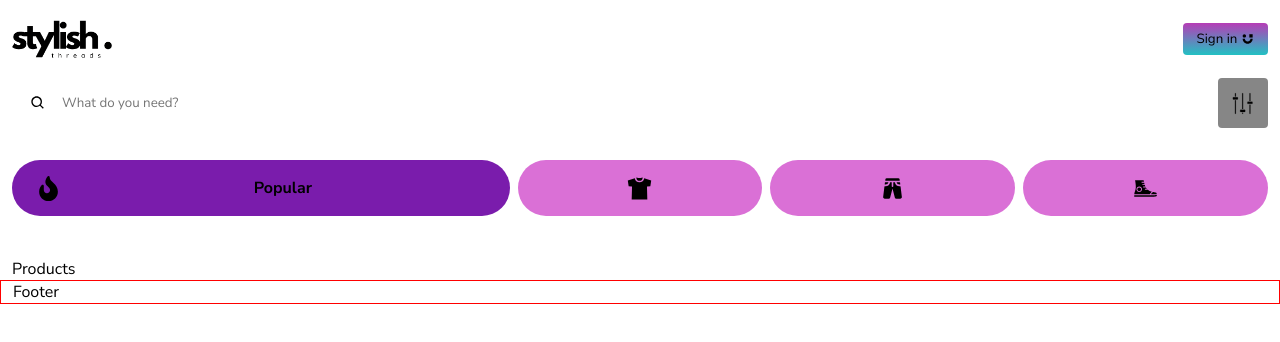
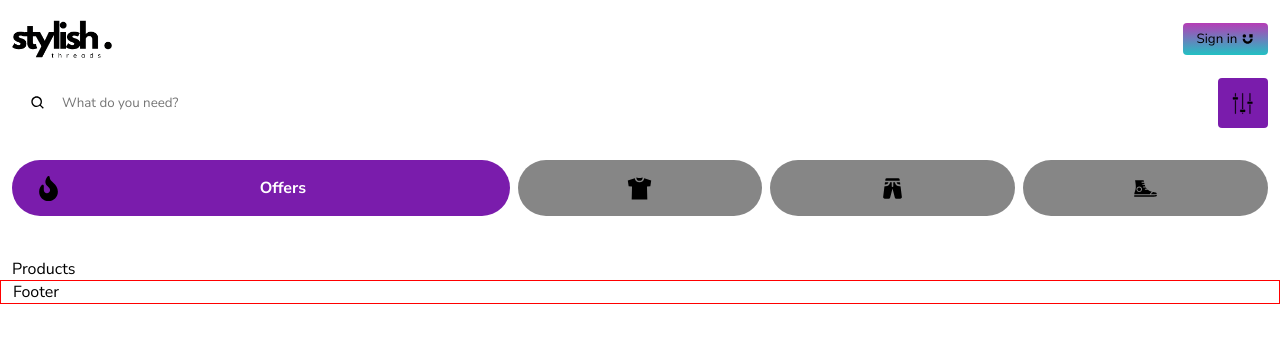
Before and after one commit to Got-crypto/stylish-con, a React (Vite) app: page /home in a window 1280 px wide. Shown: the top 342 px of the page. Built offline with nearby package versions, Linux system fonts and the light colour scheme; no server answers.

Commit message:
fixed few design issues

```diff
--- a/src/components/categories/Categories.tsx
+++ b/src/components/categories/Categories.tsx
@@ -8,24 +8,24 @@ import "./categories.scss"
 export default function Categories() {
   const [categories, setCategories] = useState([
     {
-      name: 'Popular',
+      name: 'Offers',
       isActive: true,
-      icon: <FaFire size={25} />
+      icon: <FaFire size={25} className="icon" />
     },
     {
       name: 'Tops',
       isActive: false,
-      icon: <IoShirtSharp size={25} />
+      icon: <IoShirtSharp size={25} className="icon" />
     },
     {
       name: 'Bottoms',
       isActive: false,
-      icon: <PiPantsFill size={25} />
+      icon: <PiPantsFill size={25} className="icon" />
     },
     {
       name: 'Shoes',
       isActive: false,
-      icon: <GiConverseShoe size={25} />
+      icon: <GiConverseShoe size={25} className="icon" />
     }
   ])
 
--- a/src/components/categories/categories.scss
+++ b/src/components/categories/categories.scss
@@ -10,10 +10,13 @@
 
     .category {
         grid-column: span 1;
-        background-color: orchid;
+        background-color: rgba(36, 36, 36, 0.548);
         border-radius: 100px;
 
         cursor: pointer;
+
+        -webkit-tap-highlight-color: rgba(0, 0, 0, 0);
+
     }
 
     .active {
@@ -31,4 +34,8 @@
         border-radius: 100%;
         @include flexCol();
     }
+
+    p {
+        color: white;
+    }
 }
--- a/src/components/search-input/search-input.scss
+++ b/src/components/search-input/search-input.scss
@@ -11,9 +11,11 @@ $border: 2px solid white;
 
     height: 50px;
 
+
     .input {
         display: grid;
         grid-template-columns: 50px 1fr;
+
         .icon-button {
             height: 50px;
             @include flexCol();
@@ -23,6 +25,7 @@ $border: 2px solid white;
             border-bottom: $border;
 
             border-radius: $radius 0 0 $radius;
+            background-color: rgba(255, 255, 255, 0.226);
         }
 
         input {
@@ -32,6 +35,8 @@ $border: 2px solid white;
             border-bottom: $border;
             border-radius: 0 $radius $radius 0;
             outline: none;
+
+            background-color: rgba(255, 255, 255, 0.226);
         }
 
         &:focus-within {
@@ -42,9 +47,5 @@ $border: 2px solid white;
 
     button {
         background-color: $purple;
-
-        @media(prefers-color-scheme: light) {
-            background-color: rgba(36, 36, 36, 0.548);
-        }
     }
 }
--- a/src/index.scss
+++ b/src/index.scss
@@ -29,12 +29,28 @@ button {
 
     background-color: transparent;
     outline: none;
+    box-shadow: none;
     border: none;
 
     padding: .5em 1em;
     border-radius: 4px;
 
     cursor: pointer;
+
+    &:focus {
+        outline: none;
+        box-shadow: none;
+    }
+
+    &:focus-within {
+        outline: none;
+        box-shadow: none;
+    }
+
+    &:focus-visible {
+        outline: none;
+        box-shadow: none;
+    }
 }
 
 
```
